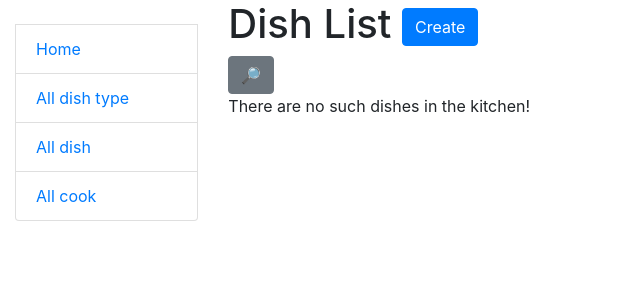
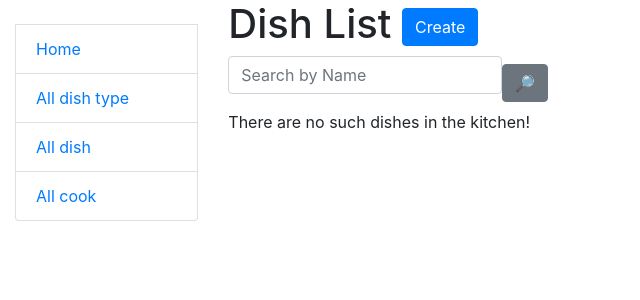
Before and after one commit to erm0lenk0/Restaurant-kitchen-service, a Django app: page /dish/ in a window 1280 px wide. Shown: the top 300 px of the page, without its empty margins (0-640 px from the left). Run offline with Django 5.2, Linux system fonts and the light colour scheme; data that the repository does not hold is empty; some libraries are stand-ins or nearby versions.

Commit message:
add pagination and search

```diff
--- a/kitchen_core/forms.py
+++ b/kitchen_core/forms.py
@@ -1,6 +1,7 @@
 from django.contrib.auth.forms import UserCreationForm
 
 from kitchen_core.models import Cook, DishType
+from django import forms
 
 
 class CookCreationForm(UserCreationForm):
@@ -14,12 +15,38 @@ class CookCreationForm(UserCreationForm):
         )
 
 
-# class DishTypeDetailForm(forms.ModelForm):
-#     dish = forms.ModelMultipleChoiceField(
-#         queryset=get_dish_type_model().objects.all(),
-#         widget=forms.CheckboxSelectMultiple,
-#     )
-#
-#     class Meta:
-#         model = DishType
-#         fields = "__all__"
+
+class DishSearchForm(forms.Form):
+    name = forms.CharField(
+        max_length=255,
+        required=False,
+        label="",
+        widget=forms.TextInput(
+            attrs={
+                "placeholder": "Search by Name"}),
+    )
+
+
+class DishTypeSearchForm(forms.Form):
+    name = forms.CharField(
+        max_length=255,
+        required=False,
+        label="",
+        widget=forms.TextInput(
+            attrs={
+                "placeholder": "Search by Name"
+            }
+        )
+    )
+
+class CookSearchForm(forms.Form):
+    cook = forms.CharField(
+        max_length=255,
+        required=False,
+        label="",
+        widget=forms.TextInput(
+            attrs={
+                "placeholder": "Search by First Name or Last Name"
+            }
+        )
+    )
--- a/kitchen_core/views.py
+++ b/kitchen_core/views.py
@@ -1,8 +1,9 @@
+from django.db.models import Q
 from django.shortcuts import render
 from django.http import HttpResponse, HttpRequest
 from django.urls import reverse_lazy
 from django.views import generic
-from .forms import CookCreationForm
+from .forms import CookCreationForm, DishSearchForm, DishTypeSearchForm, CookSearchForm
 
 from .models import Dish, DishType, Cook
 
@@ -27,9 +28,26 @@ def index(request: HttpRequest) -> HttpResponse:
 class DishTypeListView(generic.ListView):
     model = DishType
     context_object_name = "dish_type_list"
+    paginate_by = 10
     template_name = "kitchen_core/dish_type_list.html"
-    queryset = DishType.objects.all()
-    # paginate_by = 5
+
+    def get_context_data(self, **kwargs):
+        context = super(DishTypeListView, self).get_context_data(**kwargs)
+        name = self.request.GET.get("name", "")
+        context["search_form"] = DishTypeSearchForm(
+            initial={"name": name}
+        )
+        return context
+
+    def get_queryset(self):
+        queryset = DishType.objects.all()
+        form = DishTypeSearchForm(self.request.GET)
+        if form.is_valid():
+            queryset = queryset.filter(name__icontains=form.cleaned_data['name'])
+        return queryset
+
+
+
 
 
 class DishTypeCreateView(generic.CreateView):
@@ -68,9 +86,22 @@ class DishTypeDetailView(generic.DetailView):
 class DishListView(generic.ListView):
     model = Dish
     context_object_name = "dish_list"
-    template_name = "kitchen_core/dish_list.html"
-    queryset = Dish.objects.select_related("dish_type")
-    # paginate_by = 5
+    paginate_by = 5
+
+    def get_context_data(self, **kwargs):
+        context = super(DishListView, self).get_context_data(**kwargs)
+        name = self.request.GET.get("name", "")
+        context["search_form"] = DishSearchForm(
+            initial={"name": name},
+        )
+        return context
+
+    def get_queryset(self):
+        queryset = Dish.objects.select_related("dish_type").prefetch_related("cooks")
+        form = DishSearchForm(self.request.GET)
+        if form.is_valid():
+            queryset = queryset.filter(name__icontains=form.cleaned_data["name"])
+        return queryset
 
 
 class DishCreateView(generic.CreateView):
@@ -97,9 +128,27 @@ class CookListView(generic.ListView):
     model = Cook
     context_object_name = "cook_list"
     template_name = "kitchen_core/cook_list.html"
-    queryset = Cook.objects.all()
-    # paginate_by = 5
+    paginate_by = 10
 
+
+    def get_context_data(self, **kwargs):
+        context = super(CookListView, self).get_context_data(**kwargs)
+        cook = self.request.GET.get("cook", "")
+        context["search_form"] = CookSearchForm(
+            initial={"cook": cook},
+        )
+        return context
+
+    def get_queryset(self):
+        queryset = Cook.objects.all()
+        form = CookSearchForm(self.request.GET)
+        if form.is_valid():
+            cook_query = form.cleaned_data.get("cook", "")
+            queryset = queryset.filter(
+                Q(first_name__icontains=cook_query) |
+                Q(last_name__icontains=cook_query)
+            )
+        return queryset
 
 class CookCreateView(generic.CreateView):
     model = Cook
--- a/templates/base.html
+++ b/templates/base.html
@@ -28,9 +28,9 @@
 
             {% block content %}{% endblock %}
 
-{#            {% block pagination %}#}
-{#                {% include "includes/pagination.html" %}#}
-{#            {% endblock %}#}
+            {% block pagination %}
+                {% include "includes/pagination.html" %}
+            {% endblock %}
 
         </div>
     </div>
--- a/templates/includes/pagination.html
+++ b/templates/includes/pagination.html
@@ -3,7 +3,7 @@
   <ul class="pagination">
     {% if page_obj.has_previous %}
       <li class="page-item">
-        <a class="page-link" href="?{% query_transform request page=page_obj.previous_page_number %}">prev</a>
+        <a class="page-link" href="?{% query_transform page=page_obj.previous_page_number %}">prev</a>
       </li>
     {% endif %}
     <li class="page-item active">
@@ -11,7 +11,7 @@
     </li>
     {% if page_obj.has_next %}
       <li class="page-item">
-        <a class="page-link" href="?{% query_transform request page=page_obj.next_page_number %}" >next</a>
+        <a class="page-link" href="?{% query_transform page=page_obj.next_page_number %}" >next</a>
       </li>
     {% endif %}
   </ul>
```
Also changed, not shown: kitchen_core/templatetags/query_transform.py (added, +15 -0 lines), static/css/styles.css (added, +8 -0 lines), kitchen_core/templatetags/__init__.py (added), templates/kitchen_core/dish_list.html (line endings or trailing spaces).
